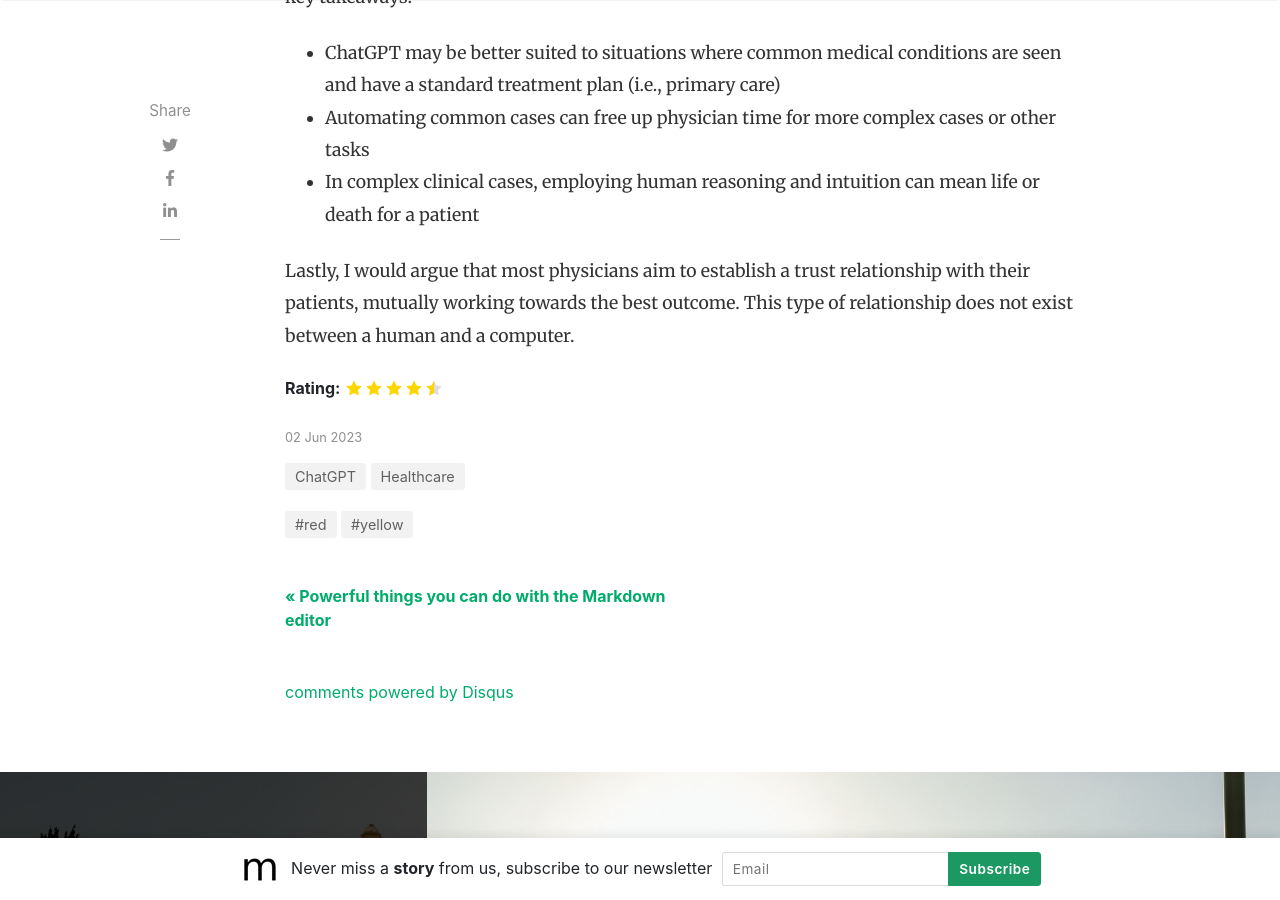
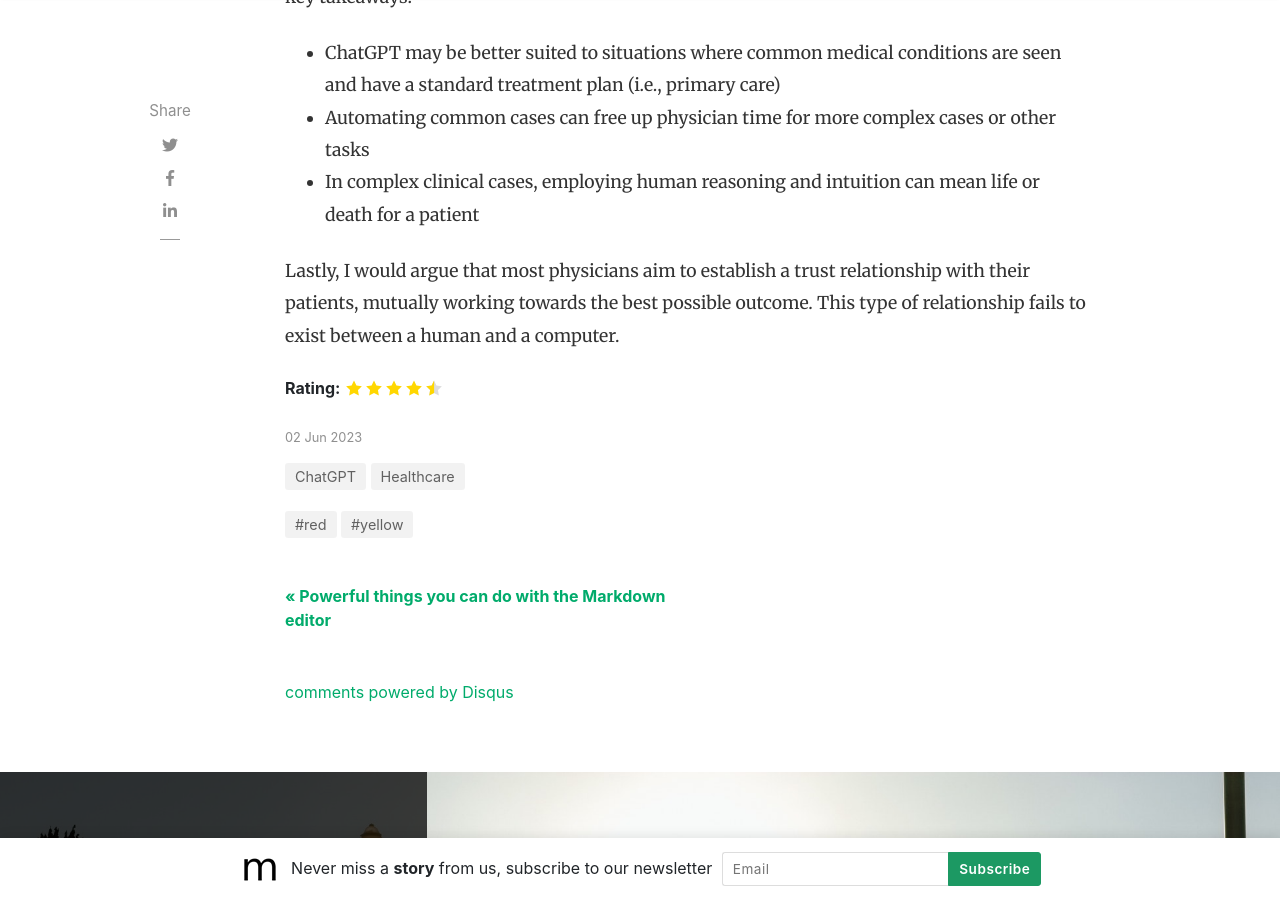
Before and after one commit to slsu0424/slsu0424.github.io, a Jekyll site: the page built from _posts/2023-06-02-test.md, in a window 1280 px wide and 900 px high, scrolled down 3865 px. Built offline with Jekyll 4.4.1, drawn with Linux system fonts in a browser that asks for light colours; nearby versions of some CDN libraries; comment, search, counter and statistics services are not loaded.

Commit message:
Update 2023-06-02-test.md

```diff
--- a/_posts/2023-06-02-test.md
+++ b/_posts/2023-06-02-test.md
@@ -57,4 +57,4 @@
 * Automating common cases can free up physician time for more complex cases or other tasks
 * In complex clinical cases, employing human reasoning and intuition can mean life or death for a patient
 
-Lastly, I would argue that most physicians aim to establish a trust relationship with their patients, mutually working towards the best outcome.  This type of relationship does not exist between a human and a computer.
+Lastly, I would argue that most physicians aim to establish a trust relationship with their patients, mutually working towards the best possible outcome.  This type of relationship fails to exist between a human and a computer.
```
